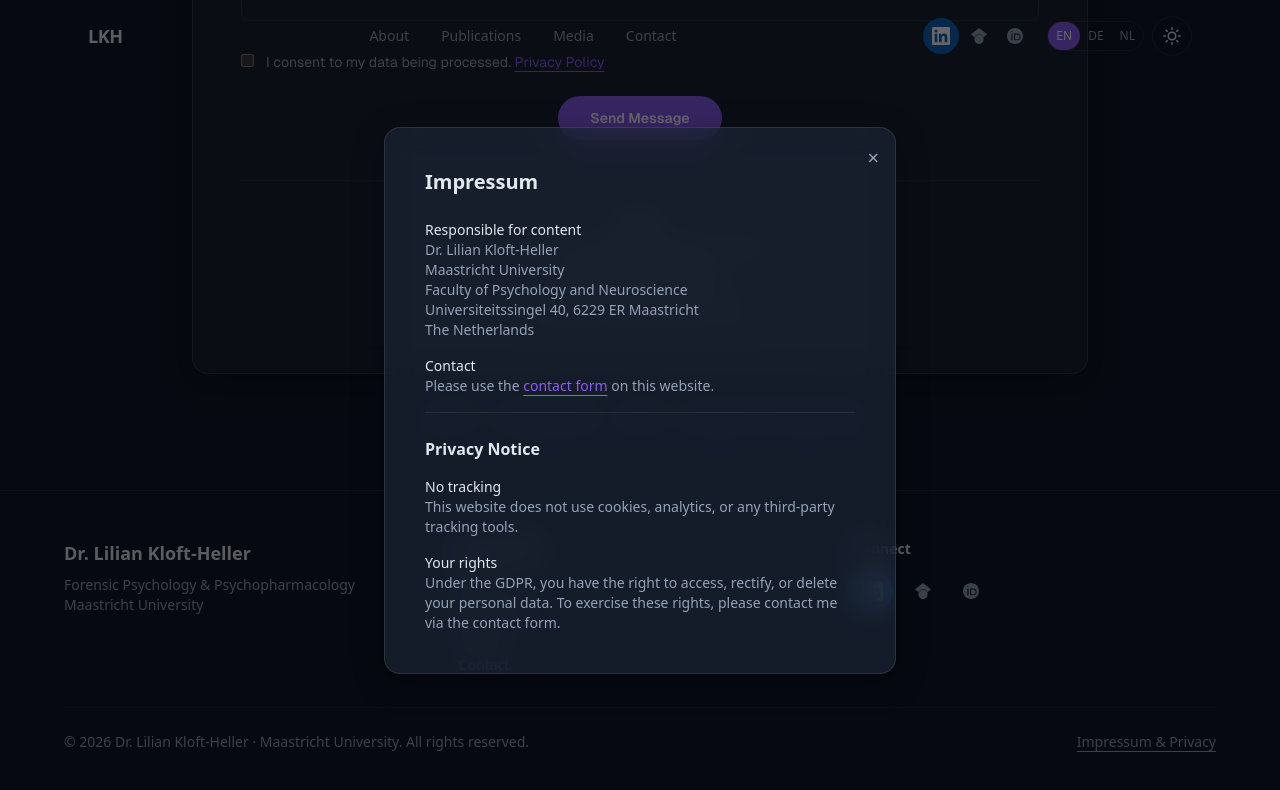
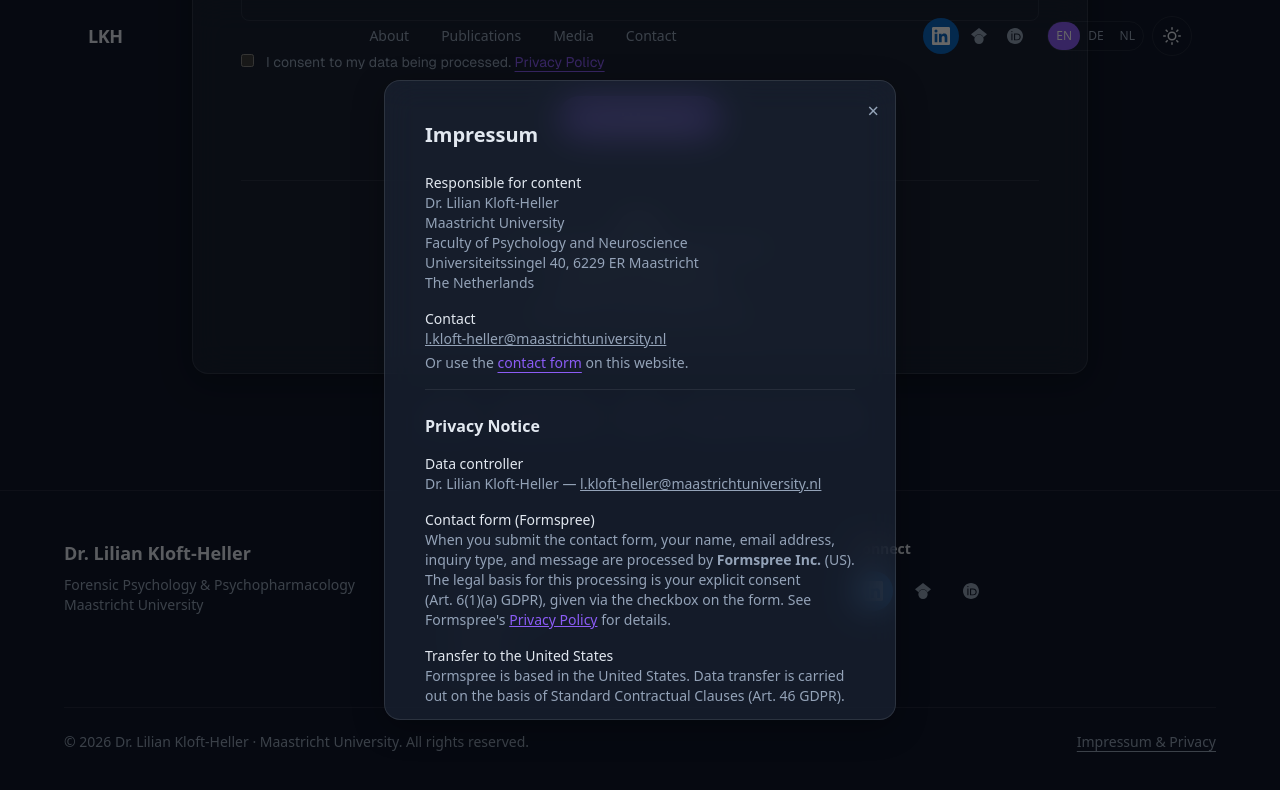
Before and after one commit to jheller1212/websitelilikloftheller, a Next.js app: page / in a window 1280 px wide. Both pictures are taken after a click on the button "Impressum & Privacy". Shown: the part 5420-6210 px from the top of the page. Built offline with nearby package versions, Linux system fonts and the light colour scheme.

Commit message:
Update Impressum with obfuscated email and expand Privacy Notice to cover Formspree, GitHub Pages, GDPR rights, and data transfers (#13)
Co-authored-by: Jonas Heller <jonasheller89@gmail.com>

```diff
--- a/src/components/Footer.tsx
+++ b/src/components/Footer.tsx
@@ -1,6 +1,6 @@
 "use client";
 
-import { useState } from "react";
+import { useState, useEffect } from "react";
 import { useI18n } from "@/lib/i18n";
 
 // Social icon components
@@ -25,6 +25,18 @@ function OrcidIcon({ size = 18 }: { size?: number }) {
     <svg width={size} height={size} viewBox="0 0 24 24" fill="currentColor">
       <path d="M12 0C5.372 0 0 5.372 0 12s5.372 12 12 12 12-5.372 12-12S18.628 0 12 0zM7.369 4.378c.525 0 .947.431.947.947s-.422.947-.947.947a.95.95 0 01-.947-.947c0-.525.422-.947.947-.947zM6.572 8.278h1.594v10.15H6.572V8.278zM10.569 8.278h4.322c3.903 0 5.65 2.6 5.65 5.075 0 2.766-2.053 5.075-5.697 5.075h-4.275V8.278zm1.594 1.35v7.45h2.634c3.025 0 4.122-1.903 4.122-3.725 0-1.856-1.172-3.725-4.028-3.725h-2.728z" />
     </svg>
+  );
+}
+
+function ObfuscatedEmail({ user, domain }: { user: string; domain: string }) {
+  const [mounted, setMounted] = useState(false);
+  useEffect(() => setMounted(true), []);
+  if (!mounted) return <span>[email protected]</span>;
+  const email = `${user}@${domain}`;
+  return (
+    <a href={`mailto:${email}`} className="underline">
+      {email}
+    </a>
   );
 }
 
@@ -172,7 +184,10 @@ export default function Footer() {
                   Contact
                 </p>
                 <p>
-                  Please use the{" "}
+                  <ObfuscatedEmail user="l.kloft-heller" domain="maastrichtuniversity.nl" />
+                </p>
+                <p className="mt-1">
+                  Or use the{" "}
                   <button
                     onClick={() => {
                       setShowImpressum(false);
@@ -195,22 +210,105 @@ export default function Footer() {
 
               <div>
                 <p className="font-medium" style={{ color: "var(--color-text)" }}>
-                  No tracking
+                  Data controller
                 </p>
                 <p>
-                  This website does not use cookies, analytics, or any third-party
-                  tracking tools.
+                  Dr. Lilian Kloft-Heller &mdash; <ObfuscatedEmail user="l.kloft-heller" domain="maastrichtuniversity.nl" />
                 </p>
               </div>
 
               <div>
                 <p className="font-medium" style={{ color: "var(--color-text)" }}>
-                  Your rights
+                  Contact form (Formspree)
                 </p>
                 <p>
-                  Under the GDPR, you have the right to access, rectify, or delete
-                  your personal data. To exercise these rights, please contact me
-                  via the contact form.
+                  When you submit the contact form, your name, email address, inquiry type, and message are processed by{" "}
+                  <strong>Formspree Inc.</strong> (US). The legal basis for this processing is your explicit consent (Art.&nbsp;6(1)(a) GDPR), given via the checkbox on the form. See Formspree&apos;s{" "}
+                  <a
+                    href="https://formspree.io/legal/privacy-policy"
+                    target="_blank"
+                    rel="noopener noreferrer"
+                    className="underline"
+                    style={{ color: "var(--color-accent)" }}
+                  >
+                    Privacy Policy
+                  </a>{" "}
+                  for details.
+                </p>
+              </div>
+
+              <div>
+                <p className="font-medium" style={{ color: "var(--color-text)" }}>
+                  Transfer to the United States
+                </p>
+                <p>
+                  Formspree is based in the United States. Data transfer is carried out on the basis of Standard Contractual Clauses (Art.&nbsp;46 GDPR).
+                </p>
+              </div>
+
+              <div>
+                <p className="font-medium" style={{ color: "var(--color-text)" }}>
+                  Data retention
+                </p>
+                <p>
+                  Form submissions are retained for the duration of the correspondence and deleted thereafter. Formspree retains data in accordance with their own privacy policy.
+                </p>
+              </div>
+
+              <div>
+                <p className="font-medium" style={{ color: "var(--color-text)" }}>
+                  Hosting
+                </p>
+                <p>
+                  This website is hosted on{" "}
+                  <strong>GitHub Pages</strong> (GitHub Inc. / Microsoft). Server logs may record IP addresses. See GitHub&apos;s{" "}
+                  <a
+                    href="https://docs.github.com/en/site-policy/privacy-policies/github-general-privacy-statement"
+                    target="_blank"
+                    rel="noopener noreferrer"
+                    className="underline"
+                    style={{ color: "var(--color-accent)" }}
+                  >
+                    Privacy Statement
+                  </a>{" "}
+                  for details.
+                </p>
+              </div>
+
+              <div>
+                <p className="font-medium" style={{ color: "var(--color-text)" }}>
+                  No cookies or tracking
+                </p>
+                <p>
+                  This website uses no cookies, analytics, or third-party tracking. Language and theme preferences are stored in your browser&apos;s localStorage for functional purposes only and are exempt from consent requirements.
+                </p>
+              </div>
+
+              <div>
+                <p className="font-medium" style={{ color: "var(--color-text)" }}>
+                  Your rights (Art.&nbsp;15&ndash;21 GDPR)
+                </p>
+                <p>
+                  You have the right to access, rectification, erasure, restriction of processing, data portability, and objection. To exercise these rights, contact me via the email above or the contact form.
+                </p>
+              </div>
+
+              <div>
+                <p className="font-medium" style={{ color: "var(--color-text)" }}>
+                  Right to lodge a complaint
+                </p>
+                <p>
+                  You may lodge a complaint with the{" "}
+                  <a
+                    href="https://autoriteitpersoonsgegevens.nl"
+                    target="_blank"
+                    rel="noopener noreferrer"
+                    className="underline"
+                    style={{ color: "var(--color-accent)" }}
+                  >
+                    Autoriteit Persoonsgegevens
+                  </a>{" "}
+                  (Netherlands) or your local supervisory authority.
                 </p>
               </div>
             </div>
```
